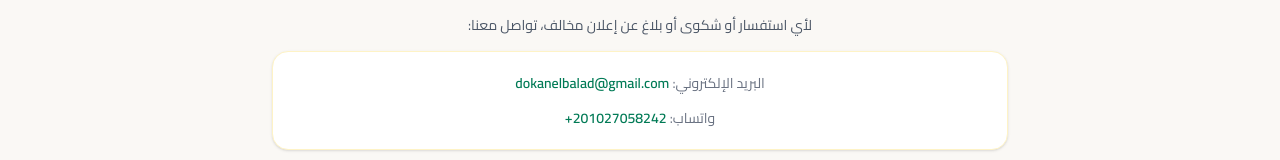
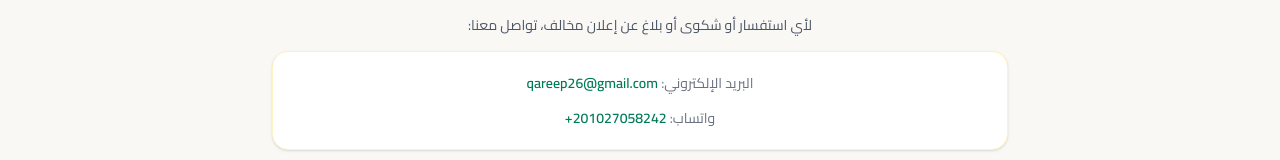
Before and after one commit to qareep-app/areep, a Next.js app: page /ar/contact in a window 1280 px wide. Shown: the part 281-441 px from the top of the page. Built offline with nearby package versions, Linux system fonts and the light colour scheme; no server answers.

Commit message:
edit contact information mail

```diff
--- a/src/app/[locale]/contact/page.tsx
+++ b/src/app/[locale]/contact/page.tsx
@@ -18,8 +18,8 @@ export default async function ContactPage({ params }: Props) {
         <div className="space-y-3 text-center">
           <p>
             <span className="text-gray-500">{isRtl ? "البريد الإلكتروني: " : "Email: "}</span>
-            <a href="mailto:dokanelbalad@gmail.com" className="text-emerald-700 font-semibold">
-              dokanelbalad@gmail.com
+            <a href="mailto:qareep26@gmail.com" className="text-emerald-700 font-semibold">
+              qareep26@gmail.com
             </a>
           </p>
           <p>
```
